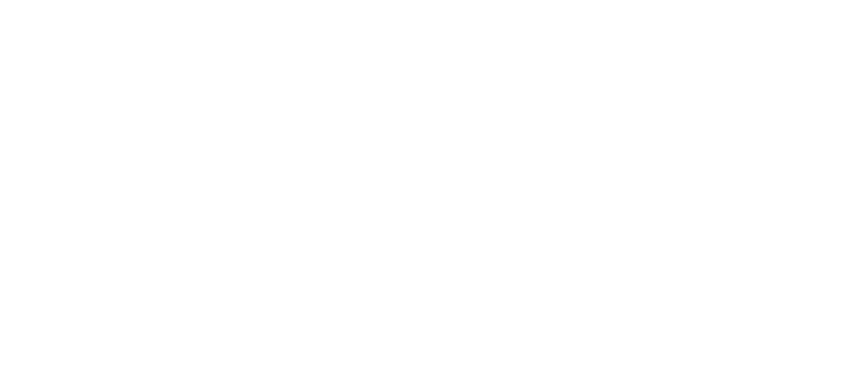
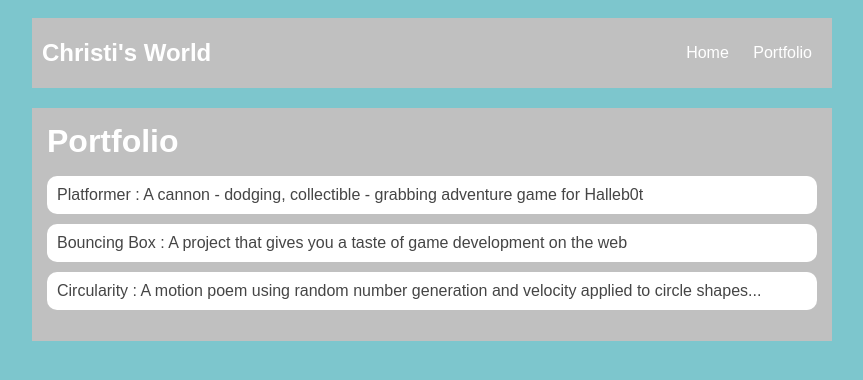
Before and after one commit to christib2/butlerchristi.github.io, a plain HTML site: page portfolio.html in a window 1280 px wide. Shown: the whole page, without its empty margins (208-1071 px from the left). Drawn offline with Linux system fonts and the light colour scheme.

Commit message:
add portfolio.html file

```diff
--- a/portfolio.html
+++ b/portfolio.html
@@ -0,0 +1,34 @@
+<!DOCTYPE HTML>
+<html>
+    <head>
+        <title>Christi's World</title>
+        <link rel="stylesheet"
+        <link href="style.css"
+    </head>
+
+    <body>
+      <div id="all-contents">
+        <nav>
+            <h1>Christi's World</h1>
+            <ul id="nav-ul">
+               <li class="nav-li">
+               <a class="nav-a" href="index.html">Home</a>
+             </li>
+             <li class="nav-li">
+               <a class="nav-a" href="portfolio.html">Portfolio</a>
+             </li>
+         </ul>
+     </nav>
+       <!-- Nav stuff here...-->
+     <main>
+        <div class="content">
+            <h1>Portfolio</h1>
+            <ul id="portfolio">
+                <li><a href="projects/platformer/">Platformer : A cannon - dodging, collectible - grabbing adventure game for Halleb0t</a></li>
+                <li><a href="projects/bouncing-box/">Bouncing Box : A project that gives you a taste of game development on the web </a></li>
+                <li><a href="projects/circularity/">Circularity : A motion poem using random number generation and velocity applied to circle shapes...</a></li>
+            </ul>
+        </div>
+      </main>
+    </body>
+</html>
--- a/style.css
+++ b/style.css
@@ -1,6 +1,6 @@
 body {
     background: rgb(125, 198, 205);
-    color: rgb(45, 45, 45);
+    color: white;
     padding: 10px;
     font-family: arial;
 }
@@ -11,8 +11,9 @@
 
 /* navigation menu */
 nav {
-    background: rgb(125, 198, 205);
+    background: silver;
    margin: 0 auto;
+   margin-bottom: 20px;
     display: flex;
     padding: 10px;
 }
@@ -32,12 +33,12 @@
 }
 a {
     text-decoration: none;
-    color: #fff;
+    color: white;
 }
 
 /* main container area beneath menu */
 main {
-    background: rgb(245, 238, 219);
+    background: silver;
     display: flex;
 }
 .sidebar {
@@ -60,17 +61,28 @@
 h2, h3 {
     margin: 0px;
 }
+  /* portfolio styles */
+  .content h1 {
+    color: white;
+}
 
-nav {
-    background: rgb(125, 198, 205);
-    margin: 0 auto;
-    nav {
-        background: rgb(125, 198, 205);
-        margin: 0 auto;
-        display: flex;
-        padding: 10px;
-    }
+#portfolio {
+    list-style-type: none;
+    padding-left: 0;
+}
 
-    display: flex;
+#portfolio li {
+    background: #fff;
     padding: 10px;
+    border-radius: 10px;
+    margin-bottom: 10px;
 }
+
+#portfolio li:hover {
+    background: #eee;
+}
+
+#portfolio a {
+    text-decoration: none;
+    color: #454545;
+}
```
Also changed, not shown: index.html (+11 -11 lines).
